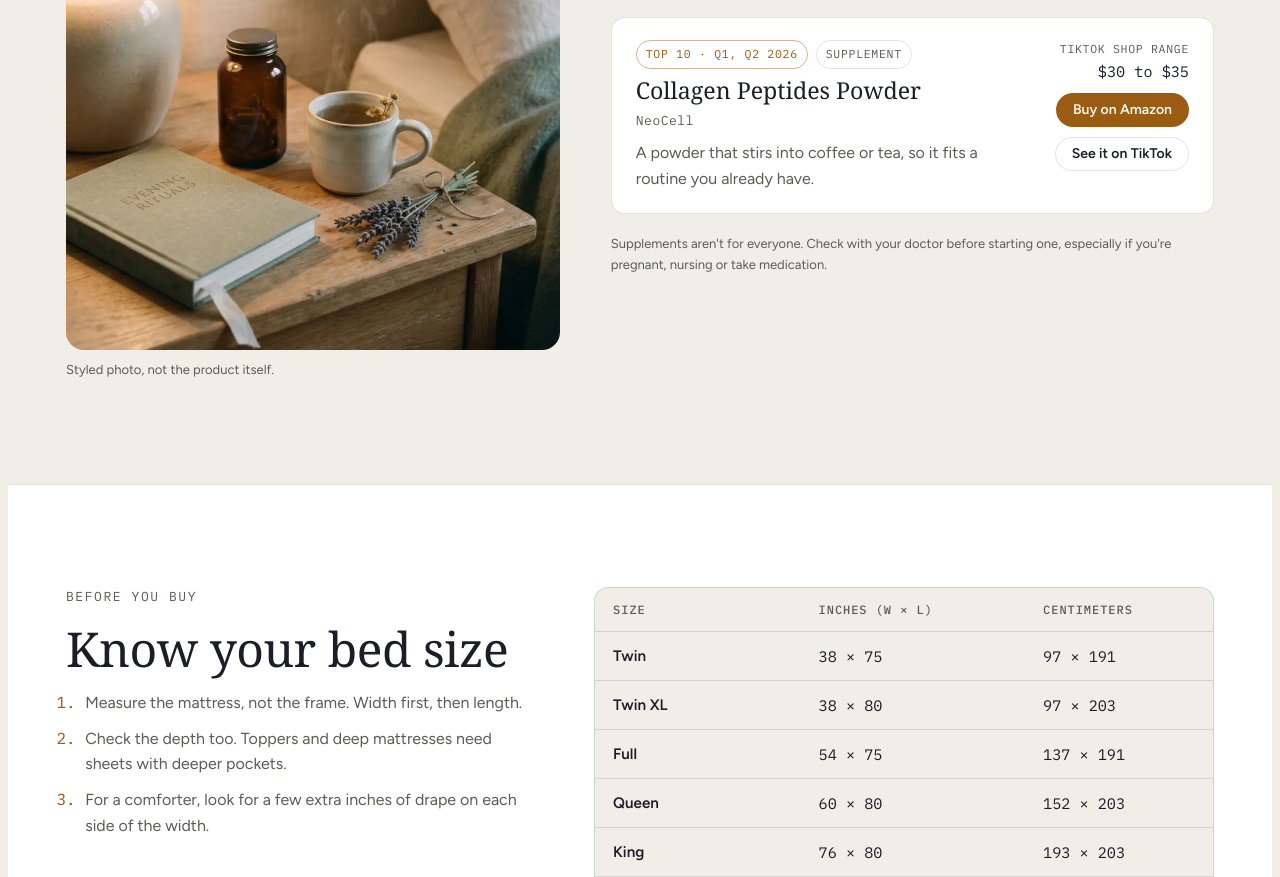
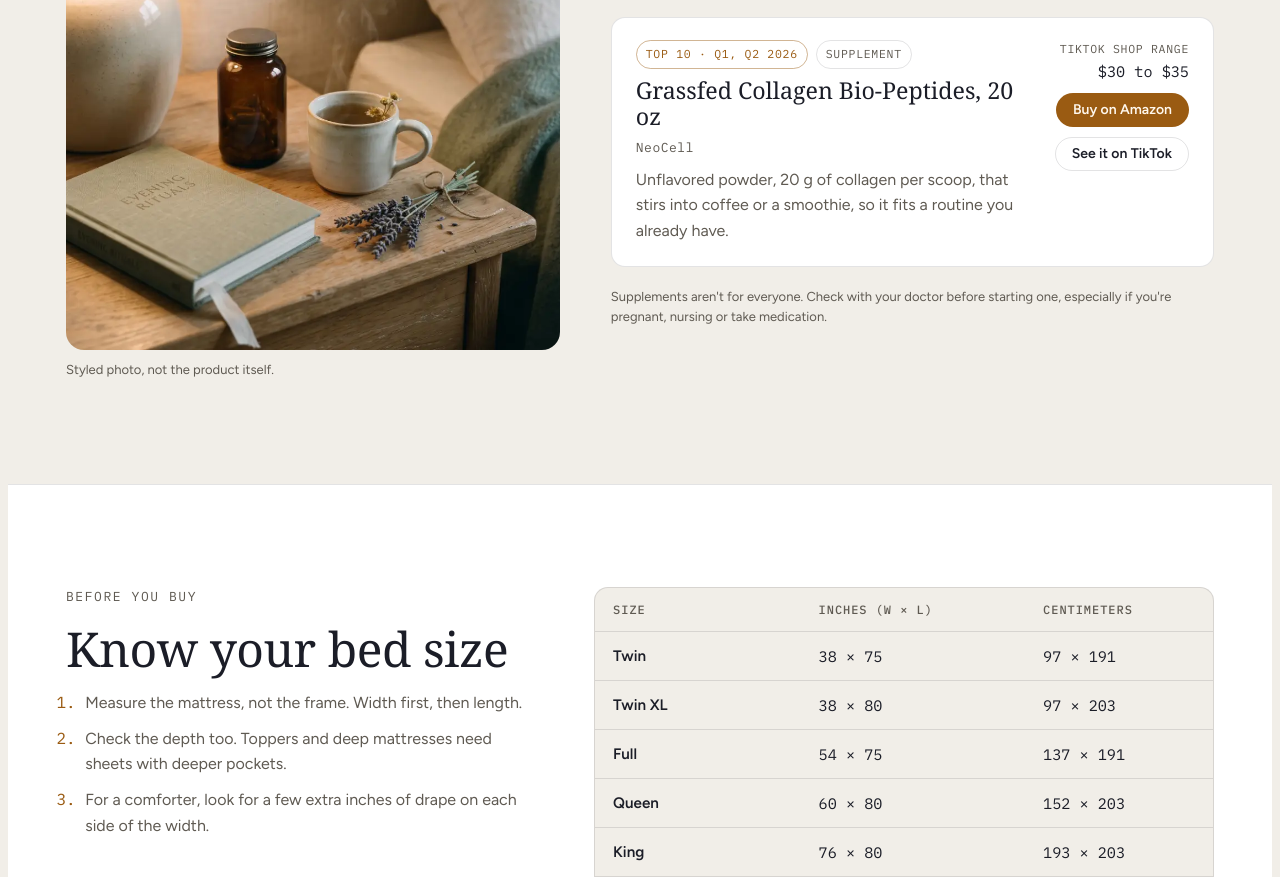
Before and after one commit to accessoriex1/accessoriex-site, a plain HTML site: page index.html in a window 1280 px wide. Shown: the part 3062-3939 px from the top of the page. Drawn offline with Linux system fonts and the light colour scheme; a web font is replaced by a local one.

Commit message:
Point collagen to the 20 oz Grassfed Bio-Peptides shown in videos
Co-Authored-By: Claude Opus 5.5 <noreply@anthropic.com>
Claude-Session: https://claude.ai/code/session_01FCXvpLqqaHYsSTrwWm8mPT

```diff
--- a/index.html
+++ b/index.html
@@ -334,9 +334,9 @@ tr:last-child td { border-bottom: 0; }
             <div class="pick">
               <div class="pick-main">
                 <div class="pick-tags"><span class="tag tag-rank">Top 10 · Q1, Q2 2026</span><span class="tag">Supplement</span></div>
-                <h4>Collagen Peptides Powder</h4>
+                <h4>Grassfed Collagen Bio-Peptides, 20 oz</h4>
                 <span class="pick-brand">NeoCell</span>
-                <p>A powder that stirs into coffee or tea, so it fits a routine you already have.</p>
+                <p>Unflavored powder, 20 g of collagen per scoop, that stirs into coffee or a smoothie, so it fits a routine you already have.</p>
               </div>
               <div class="pick-side">
                 <div class="price"><small>TikTok Shop range</small>$30 to $35</div>
@@ -454,7 +454,7 @@ const AFFILIATE_LINKS = {
   topper: "https://www.amazon.com/dp/B0D3D5LKG9?tag=zity-20",    // BEDLORE Queen Pillow Top Topper, bamboo viscose
   blanket: "",                                                   // Comfrt isn't sold on Amazon; add TikTok Shop link later
   magnesium: "https://www.amazon.com/dp/B0CRY2SVPV?tag=zity-20", // Toplux Magnesium Complex 8 Elemental
-  collagen: "https://www.amazon.com/dp/B0F5692W7S?tag=zity-20"   // NeoCell Collagen Peptides Powder 22oz
+  collagen: "https://www.amazon.com/s?k=NeoCell+Grassfed+Collagen+Bio-Peptides+20+oz&tag=zity-20"   // Amazon search (tagged) for the 20 oz tub shown in the videos
 };
 // 2) TikTok Shop. Until you have Showcase links, every TikTok button opens your profile (it also grows followers toward the 1,000 gate).
 //    After the gate, paste each product's Showcase / TikTok Shop link to override.
```
